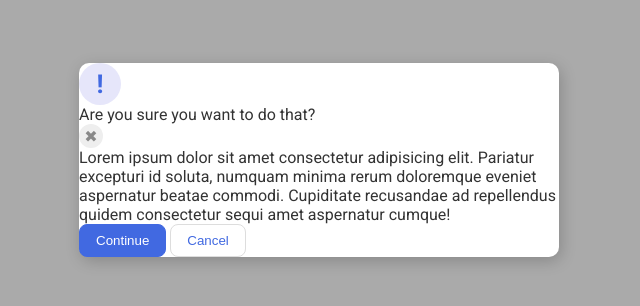
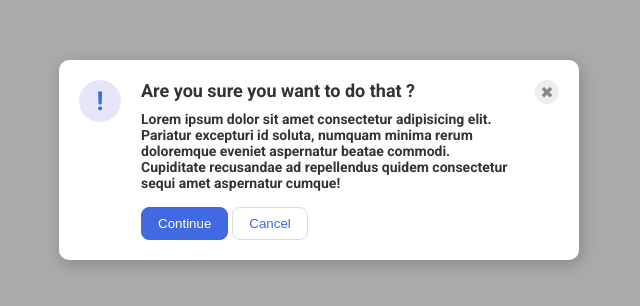
Before and after one commit to XidthyDev/exercicios-css-projeto-odin, a plain HTML site: page flex/05-flex-modal/index.html in a window 1280 px wide. Shown: the part 240-546 px from the top of the page, without its empty margins (321-961 px from the left). Drawn offline with Linux system fonts and the light colour scheme.

Commit message:
resolução da questão 05

```diff
--- a/flex/05-flex-modal/index.html
+++ b/flex/05-flex-modal/index.html
@@ -1,20 +1,37 @@
 <!DOCTYPE html>
 <html lang="en">
   <head>
-    <meta charset="UTF-8">
-    <meta http-equiv="X-UA-Compatible" content="IE=edge">
-    <meta name="viewport" content="width=device-width, initial-scale=1.0">
-    <link rel="stylesheet" href="style.css">
+    <meta charset="UTF-8" />
+    <meta http-equiv="X-UA-Compatible" content="IE=edge" />
+    <meta name="viewport" content="width=device-width, initial-scale=1.0" />
+    <link rel="stylesheet" href="style.css" />
     <title>Modal</title>
   </head>
   <body>
     <div class="modal">
-      <div class="icon">!</div>
-      <div class="header">Are you sure you want to do that?</div>
-      <div class="close-button">✖</div>
-      <div class="text">Lorem ipsum dolor sit amet consectetur adipisicing elit. Pariatur excepturi id soluta, numquam minima rerum doloremque eveniet aspernatur beatae commodi. Cupiditate recusandae ad repellendus quidem consectetur sequi amet aspernatur cumque!</div>
-      <button class="continue">Continue</button>
-      <button class="cancel">Cancel</button>
+      <div class="first">
+        <div class="icon">!</div>
+      </div>
+
+      <div class="second">
+        <div class="header"><h1>Are you sure you want to do that ?</h1></div>
+
+        <div class="text">
+          Lorem ipsum dolor sit amet consectetur adipisicing elit. Pariatur
+          excepturi id soluta, numquam minima rerum doloremque eveniet
+          aspernatur beatae commodi. Cupiditate recusandae ad repellendus quidem
+          consectetur sequi amet aspernatur cumque!
+        </div>
+        <div class="btn">
+          <button class="continue">Continue</button>
+          <button class="cancel">Cancel</button>
+        </div>
+
+      </div>
+
+      <div class="tree">
+        <div class="close-button">✖</div>
+      </div>
     </div>
   </body>
 </html>
--- a/flex/05-flex-modal/style.css
+++ b/flex/05-flex-modal/style.css
@@ -9,7 +9,7 @@ body {
   margin: 0;
   background: #aaa;
   color: #333;
-  /* I'll give you this one for free lol */
+  /* vou te dar esse de graça kkk */
   display: flex;
   align-items: center;
   justify-content: center;
@@ -64,3 +64,26 @@ button.cancel {
   border: 1px solid #ddd;
   color: royalblue;
 }
+
+/* Solução por Devdy*/
+
+.modal{
+  padding: 20px;
+  display: flex;
+  text-align: left;
+  gap: 20px;
+}
+h1{
+  margin-top: 0;
+  margin-bottom: 10px;
+
+  font-size: 18px;
+}
+.text{
+  text-align: left;
+  font-weight: bold;
+  font-size: 14px;
+}
+.btn{
+  margin-top: 16px;
+}
```
